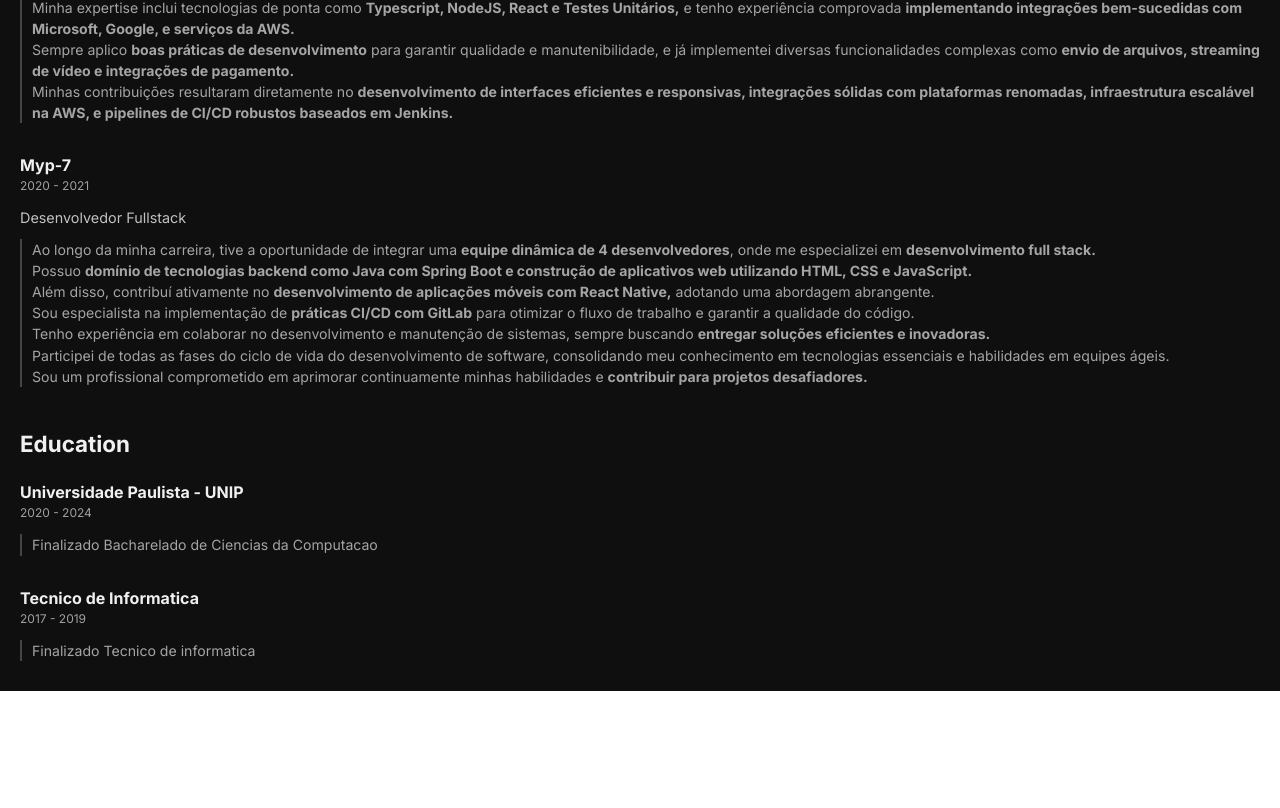
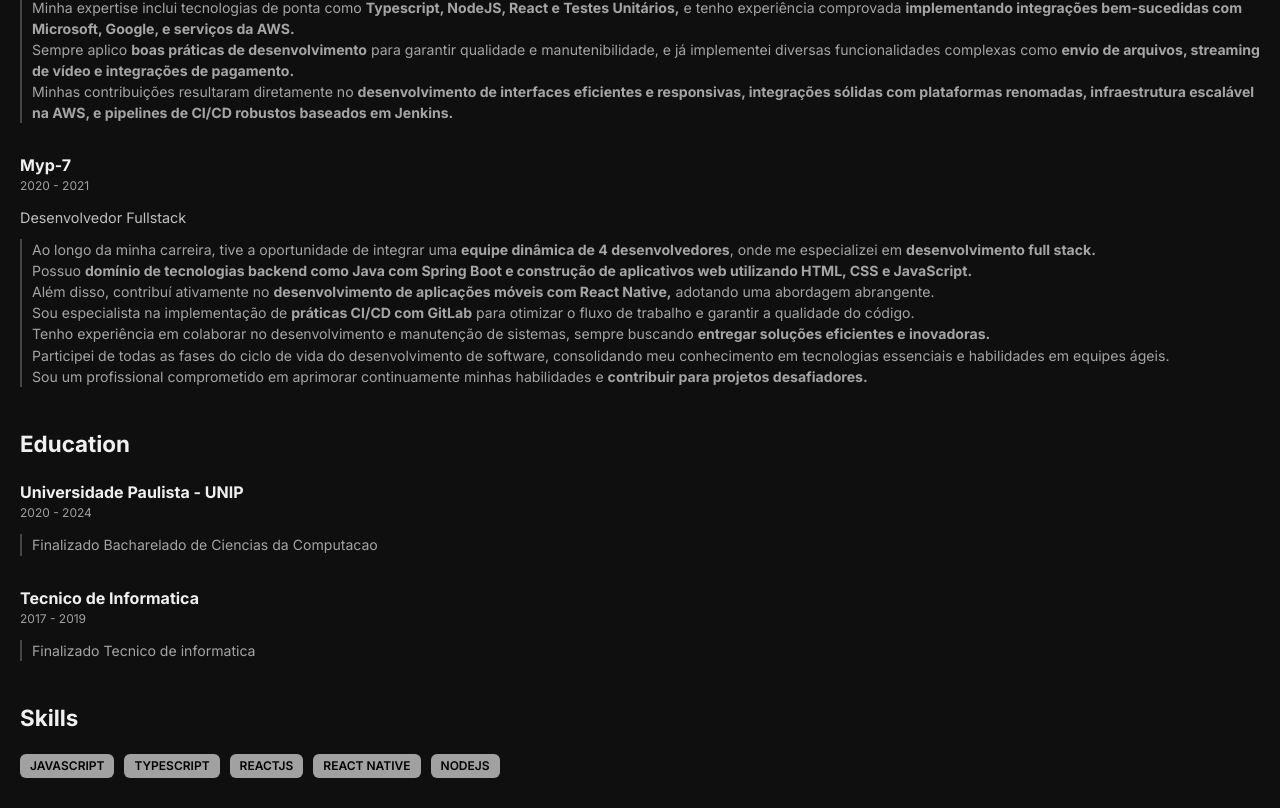
Before and after one commit to MikaelMarceniuk/Portfolio, a React (Vite) app: page / in a window 1280 px wide. Shown: the part 1117-1925 px from the top of the page. Before the commit the page ends 1808 px from the top, so only its background shows below. Built offline with nearby package versions, Linux system fonts and the light colour scheme.

Commit message:
feat(SkillSection): Add SkillSection

```diff
--- a/src/App.tsx
+++ b/src/App.tsx
@@ -7,6 +7,7 @@ import PageContentWrapper from "./components/ui/pageContentWrapper"
 import AboutSection from "./components/sections/aboutSection"
 import WorkExperienceSection from "./components/sections/workExperienceSection"
 import EducationSection from "./components/sections/educationSection"
+import SkillsSection from "./components/sections/skillsSection"
 
 const AppWrapper = styled.main`
   min-height: 100vh;
@@ -24,6 +25,7 @@ const App = () => {
           <AboutSection />
           <WorkExperienceSection />
           <EducationSection />
+          <SkillsSection />
         </PageContentWrapper>
       </AppWrapper>
     </ThemeProvider>
--- /dev/null
+++ b/src/components/sections/skillsSection/components/skillBadge.tsx
@@ -0,0 +1,33 @@
+import { styled } from "styled-components"
+
+const Wrapper = styled.li`
+	height: 24px;
+	padding: 6px 10px;
+
+	display: flex;
+	align-items: center;
+
+	background-color: ${({theme}) => theme.colors.gray600};
+	border-radius: 6px;
+
+	font-size: 0.75rem;
+	font-weight: 600;
+
+	& span {
+		text-transform: uppercase;
+	}
+`
+
+interface SkillBadgeProps {
+	title: string
+}
+
+const SkillBadge: React.FC<SkillBadgeProps> = ({title}) => {
+	return (
+		<Wrapper>
+			<span>{title}</span>
+		</Wrapper>
+	)
+}
+
+export default SkillBadge
--- /dev/null
+++ b/src/components/sections/skillsSection/index.tsx
@@ -0,0 +1,25 @@
+import styled from 'styled-components'
+import SkillsData from '../../../data/skill'
+import * as BaseSection from '../../ui/baseSection'
+import SkillBadge from './components/skillBadge'
+
+const SkillBadgeList = styled.ul`
+	display: flex;
+	flex-wrap: wrap;
+	gap: 10px;
+
+	list-style-type: none;
+`
+
+const SkillsSection = () => {
+	return (
+		<BaseSection.Wrapper>
+			<BaseSection.Title>Skills</BaseSection.Title>
+			<SkillBadgeList>
+				{SkillsData.map(skill => <SkillBadge title={skill} />)}
+			</SkillBadgeList>
+		</BaseSection.Wrapper>
+	)
+}
+
+export default SkillsSection
--- /dev/null
+++ b/src/data/skill.ts
@@ -0,0 +1,9 @@
+const SkillsData: string[] = [
+	'Javascript',
+	'Typescript',
+	'ReactJs',
+	'React Native',
+	'NodeJs'
+]
+
+export default SkillsData
```
